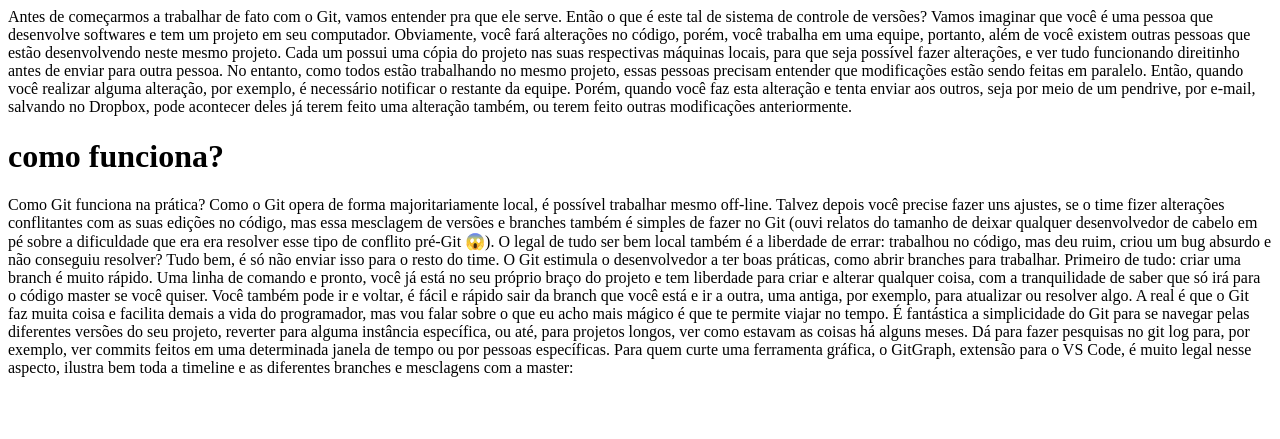
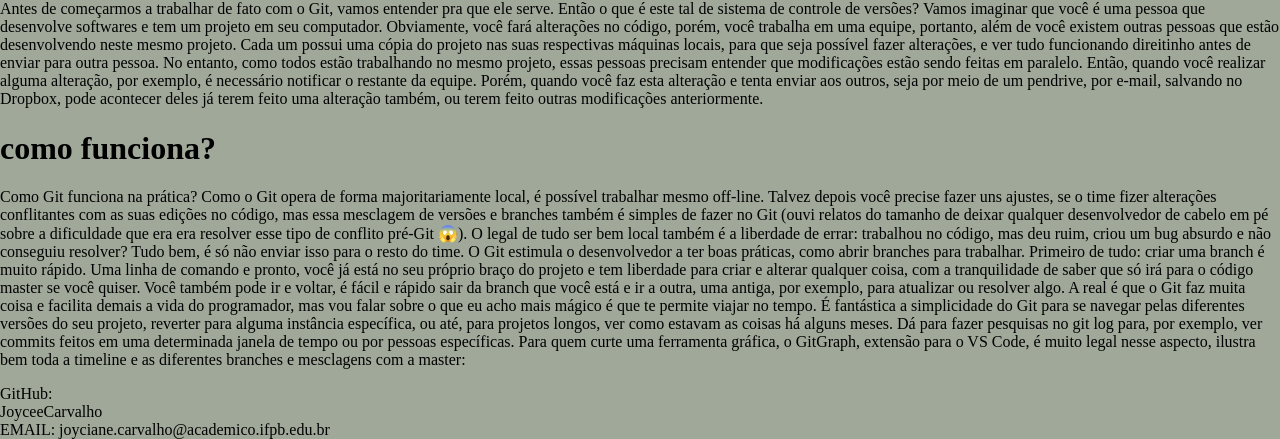
Before and after one commit to JoyceeCarvalho/GIT-joyce, a plain HTML site: page HOME.html in a window 1280 px wide. Shown: the part 676-1115 px from the top of the page. Before the commit the page ends 1069 px from the top, so only its background shows below. Drawn offline with Linux system fonts and the light colour scheme.

Commit message:
Remeação do index.html para HOME.html

```diff
--- a/index.html
+++ b/HOME.html
@@ -1,12 +1,14 @@
 <!DOCTYPE html>
-<html lang="en">
+<html lang="pt-br">
 
 <head>
     <meta charset="UTF-8">
     <meta http-equiv="X-UA-Compatible" content="IE=edge">
     <meta name="viewport" content="width=device-width, initial-scale=1.0">
-    <title>Document</title>
+    <title>GIT-JOY</title>
+    <link rel="stylesheet" type="text/css" href="styles-GIT.css">
 </head>
+
 <header class="cab">
     <img class="img" src="Rectangle 1.svg">
 
@@ -64,6 +66,20 @@
             </p>
         </form>
     </div>
+    <footer class="fim">
+        <div>
+            <a>GitHub:</a>
+            <nav>
+                <a class="cab-i">JoyceeCarvalho</a>
+            </nav>
+        </div>
+        <div>
+            <a>
+              EMAIL:
+            </a>
+            <E-mail class="cab-i">joyciane.carvalho@academico.ifpb.edu.br</E-mail>
+        </div>
+    </footer>
 
 </body>
 
--- a/styles-GIT.css
+++ b/styles-GIT.css
@@ -0,0 +1,7 @@
+body {
+    display: flex;
+    background: #A0A89A;
+    font-size: 100%;
+    display: block;
+    margin: 0;
+}
```
